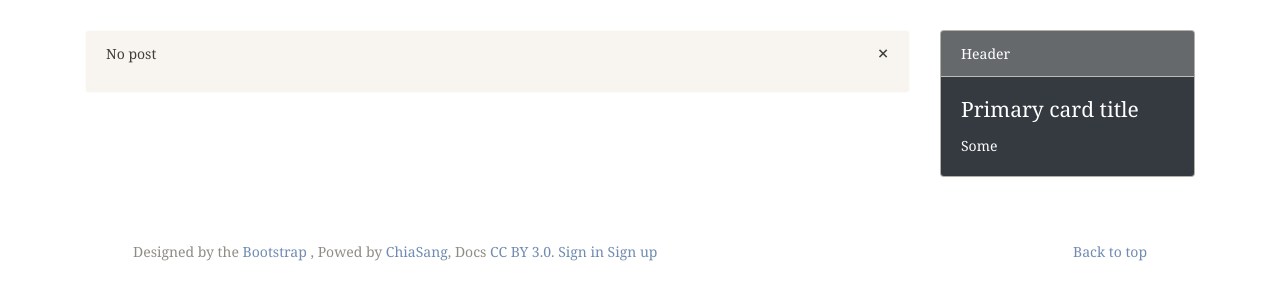
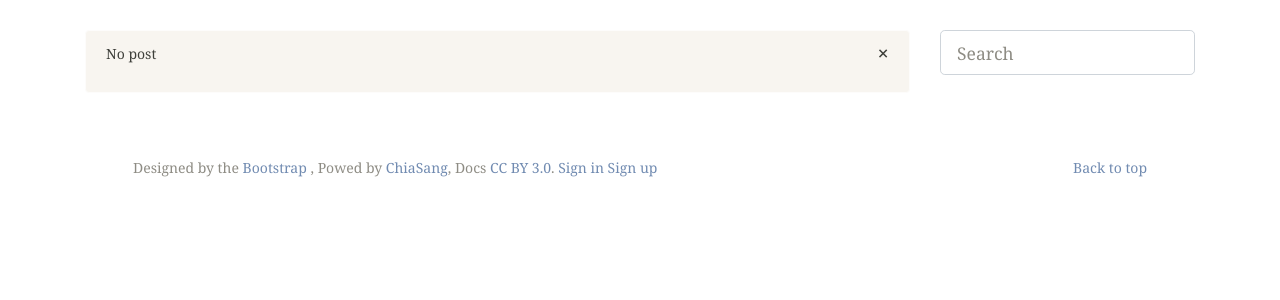
Before and after one commit to ChiaSang/MyBlog, a Flask app: template templates/article/post.html in a window 1280 px wide. Shown: the part 44-344 px from the top of the page. Run offline with Flask 2, Linux system fonts and the light colour scheme; the template is opened without the code that fills it: values that come from a table or form of the project are taken from there, others are empty; some libraries are stand-ins or nearby versions.

Commit message:
增加文章详情页边栏分类

```diff
--- a/templates/article/post.html
+++ b/templates/article/post.html
@@ -24,7 +24,8 @@
                                   d="M3 1a1 1 0 0 0-1 1v4.586a1 1 0 0 0 .293.707l7 7a1 1 0 0 0 1.414 0l4.586-4.586a1 1 0 0 0 0-1.414l-7-7A1 1 0 0 0 7.586 1H3zm4 3.5a1.5 1.5 0 1 1-3 0 1.5 1.5 0 0 1 3 0z"/>
                             <path d="M1 7.086a1 1 0 0 0 .293.707L8.75 15.25l-.043.043a1 1 0 0 1-1.414 0l-7-7A1 1 0 0 1 0 7.586V3a1 1 0 0 1 1-1v5.086z"/>
                         </svg>
-                        <small class="text-muted form-control-sm"><a href="{{ url_for('article.show_category', category_id=post.article_type.id) }}"> {{ post.article_type.type_name }} </a></small>
+                        <small class="text-muted form-control-sm"><a
+                                href="{{ url_for('article.show_category', category_id=post.article_type.id) }}"> {{ post.article_type.type_name }} </a></small>
                         <small class="text-muted">{{ post.timestamp }}</small>
                     </div>
                     <p>{{ post.content }}</p>
@@ -85,13 +86,7 @@
 
         </div>
         <div class="col-md-3">
-            <div class="card text-white bg-primary mb-3">
-                <div class="card-header">Header</div>
-                <div class="card-body">
-                    <h4 class="card-title">Primary card title</h4>
-                    <p class="card-text">Some </p>
-                </div>
-            </div>
+            {% include "sidebar.html" %}
 
         </div>
     </div>
```
